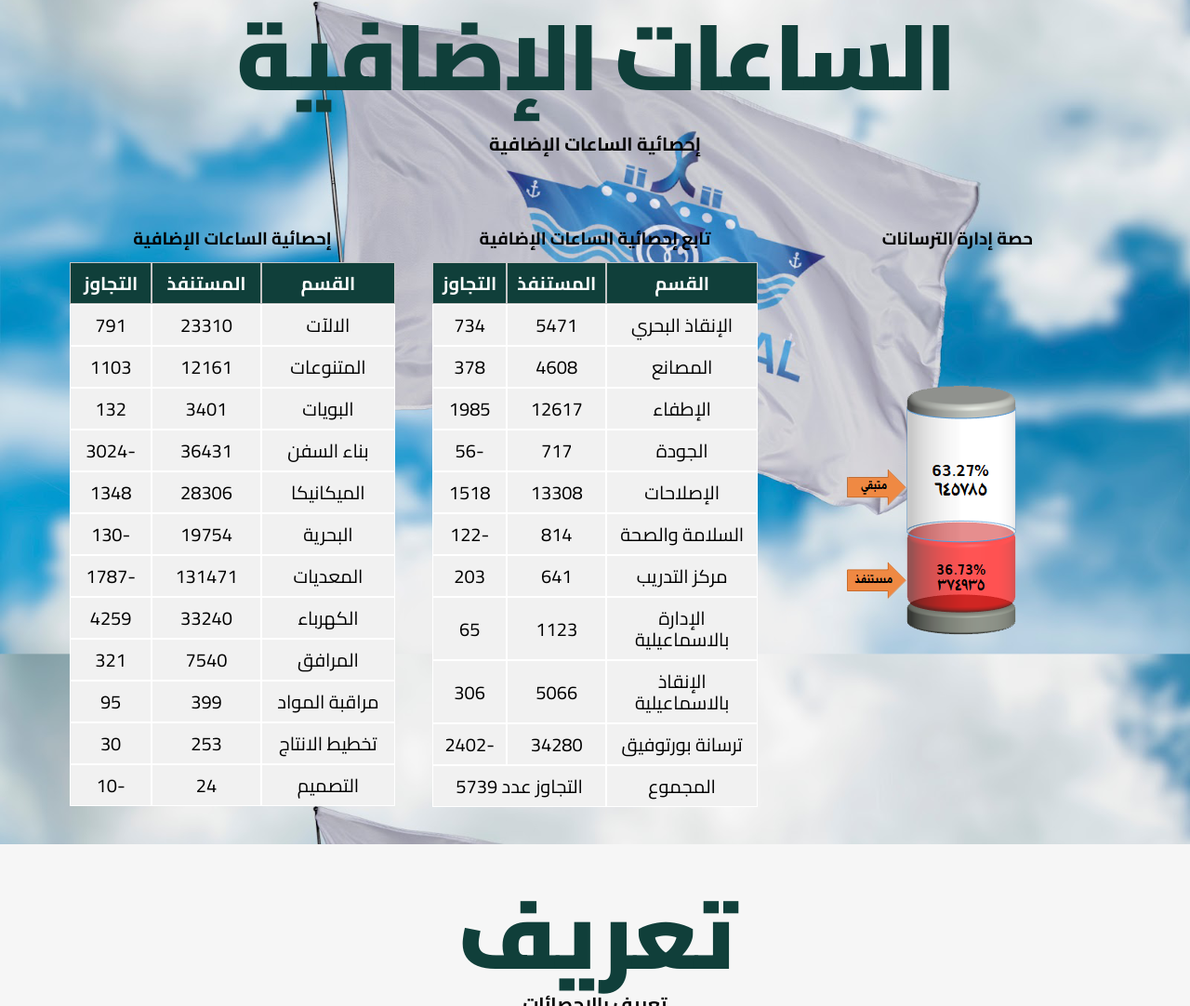
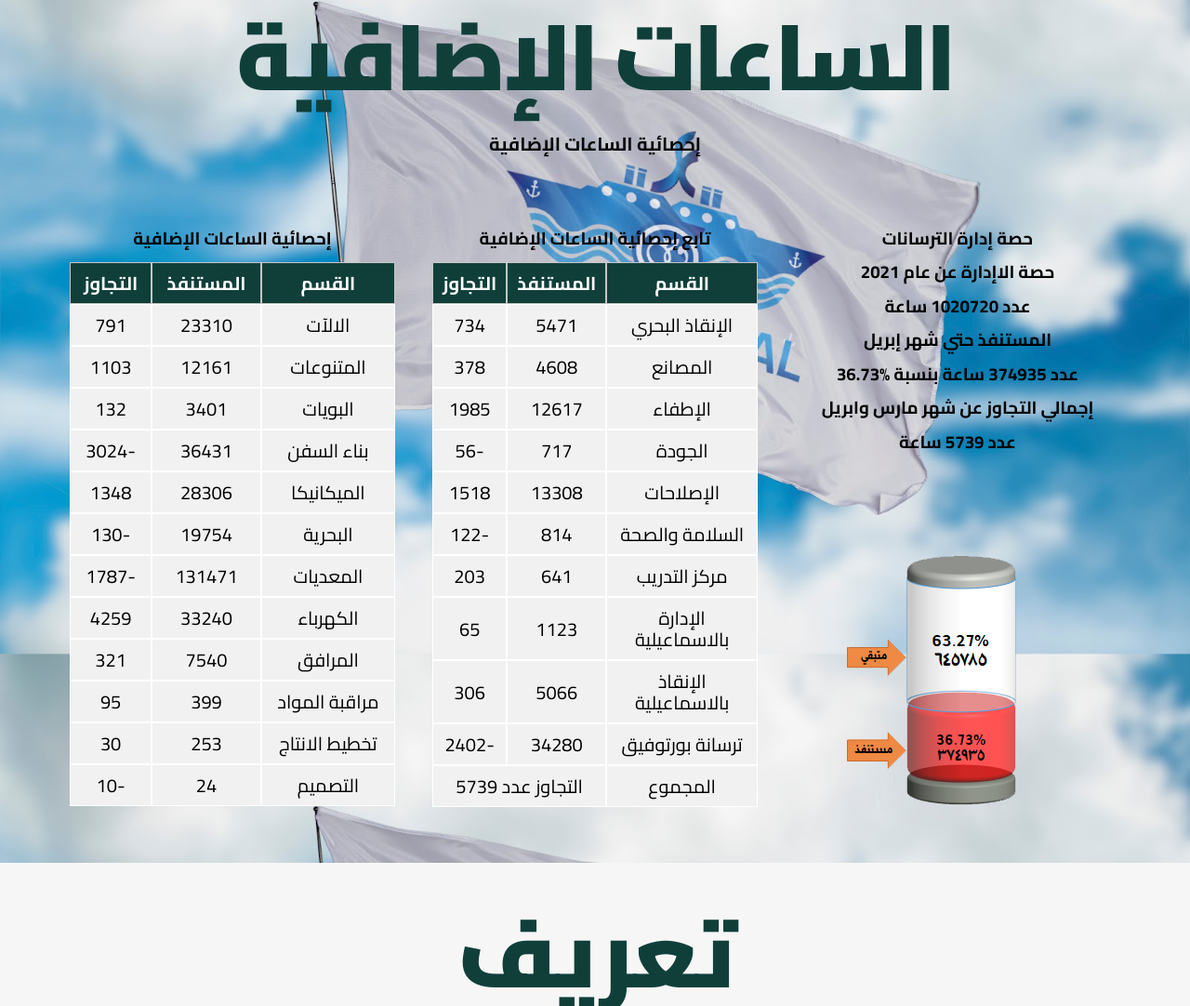
Before and after one commit to lily2050/SCAP, a plain HTML site: page index.html in a window 1280 px wide. Shown: the part 2759-3841 px from the top of the page at 93% size. Drawn offline with Linux system fonts and the light colour scheme; a web font is replaced by a local one.

Commit message:
Update index.html

```diff
--- a/index.html
+++ b/index.html
@@ -521,8 +521,14 @@
             </div>
             <div class="card">
                 <div class="info">
-                    <h3>حصة إدارة الترسانات</h3>
-                    <pre>   </pre><img class=".portfolio-content" src="img/Untitled-1.png" alt="">
+                     <h3>حصة إدارة الترسانات</h3>
+                    <h3>  حصة الاإدارة عن عام 2021   </h3>
+                    <h3> عدد 1020720 ساعة   </h3>
+                    <h3> المستنفذ حتي شهر إبريل    </h3>
+                    <h3>  عدد 374935 ساعة بنسبة %36.73   </h3>
+                    <h3> إجمالي التجاوز عن شهر مارس وابريل </h3>
+                    <h3>  عدد 5739 ساعة   </h3>
+                    <img class=".portfolio-content" src="img/Untitled-1.png" alt="">
                 </div>
             </div>
         </div>
```
